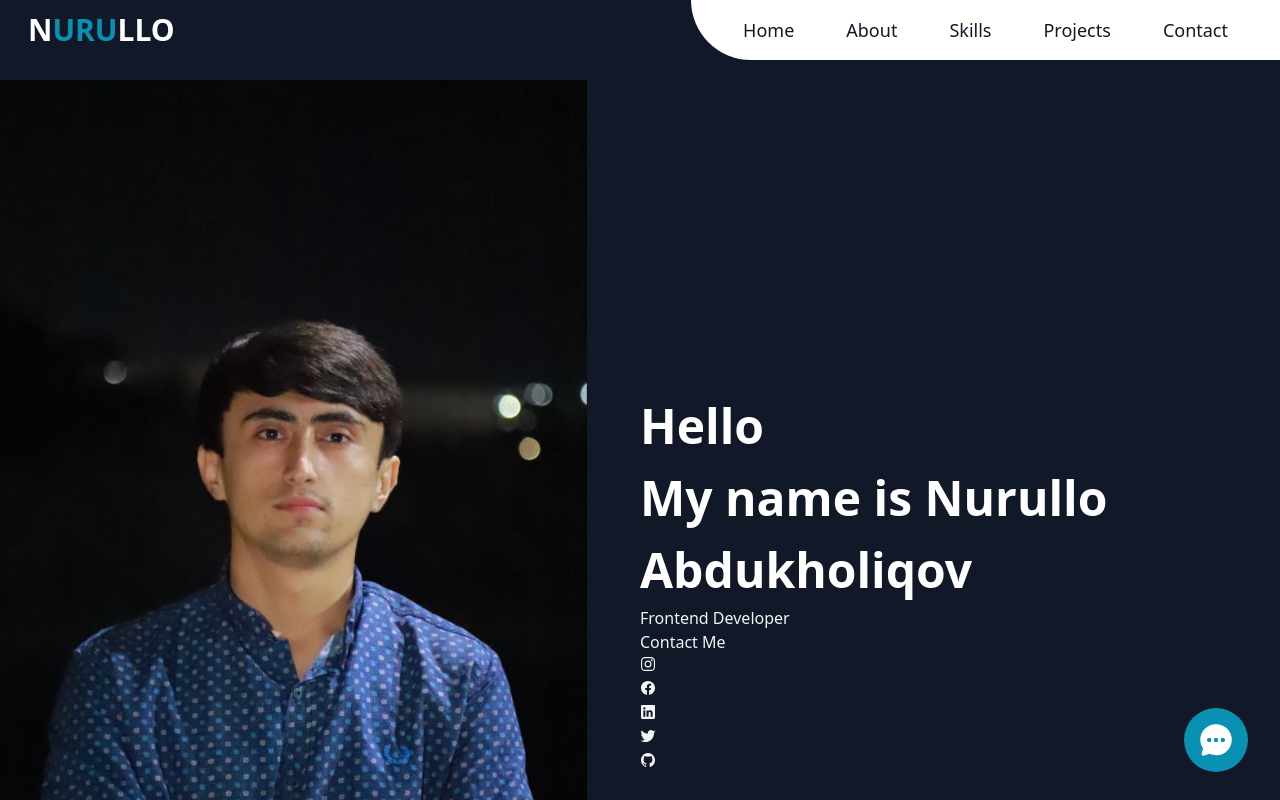
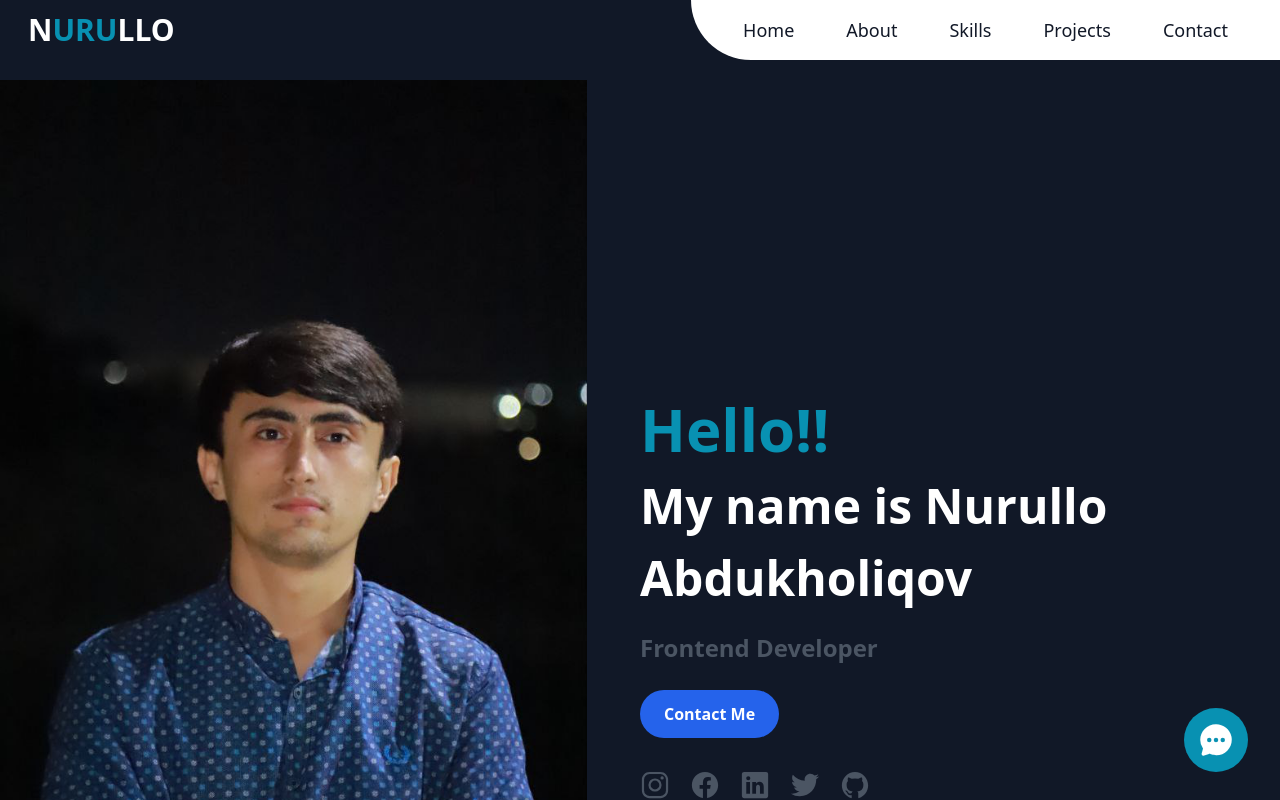
Before and after one commit to nurullo3313/react-tailwind, a React (Create React App) app: page / in a window 1280 px wide. Shown: the top 800 px of the page. Built offline with nearby package versions, Linux system fonts and the light colour scheme.

Commit message:
commit Home page-finish

```diff
--- a/src/components/Hero.jsx
+++ b/src/components/Hero.jsx
@@ -10,20 +10,20 @@ export default function Hero() {
         <img src="./assets/myPhoto.png" alt="my photo" className='md:w-11/12 h-full object-cover'  />
       </div>
       <div className='flex-1'>
-        <div>
+        <div className='md:text-left text-center mt-10'>
           <h1 className='md:text-5xl text-2xl md:leading-normal leading-10 text-white font-bold'>
-            <span>
-              Hello
+            <span className='text-cyan-600 md:text-6xl text-5xl'>
+              Hello!!
               <br />
             </span>
             My name is <span className=''>Nurullo Abdukholiqov</span>
           </h1>
-          <h4>Frontend Developer</h4>
-          <button>Contact Me</button>
-          <div>
+          <h4 className='md:text-2xl text-lg md:leading-normal leading-5 mt-4 font-bold text-gray-600'>Frontend Developer</h4>
+          <button className='btn-primary mt-6'>Contact Me</button>
+          <div className='mt-8 text-3xl flex justify-center md:justify-start items-center gap-5'>
               {local_meadia.map((icon,i)=>(
-                <div key={i}>
-                  <ion-icon key={i} name={icon} class=""></ion-icon>
+                <div key={i} className='text-gray-600 hover:text-white cursor-pointer gap-5'>
+                  <ion-icon key={i} name={icon} ></ion-icon>
                 </div>
               ))}
           </div>
--- a/src/index.css
+++ b/src/index.css
@@ -5,3 +5,7 @@
 body{
   @apply box-border bg-gray-900 text-gray-100
 }
+
+.btn-primary{
+  @apply bg-blue-600 font-semibold text-white md:mx-0 mx-auto rounded-full py-3 px-6 items-center gap-2
+}
```
